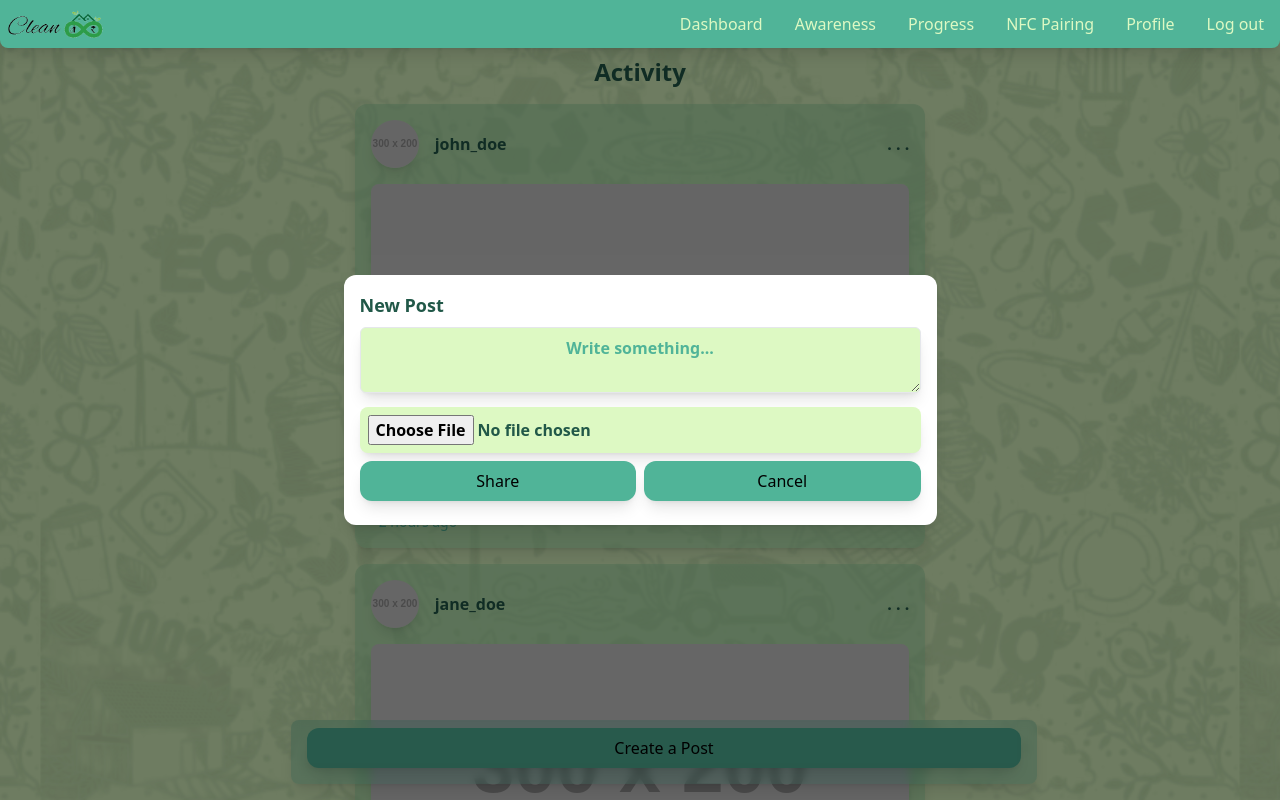
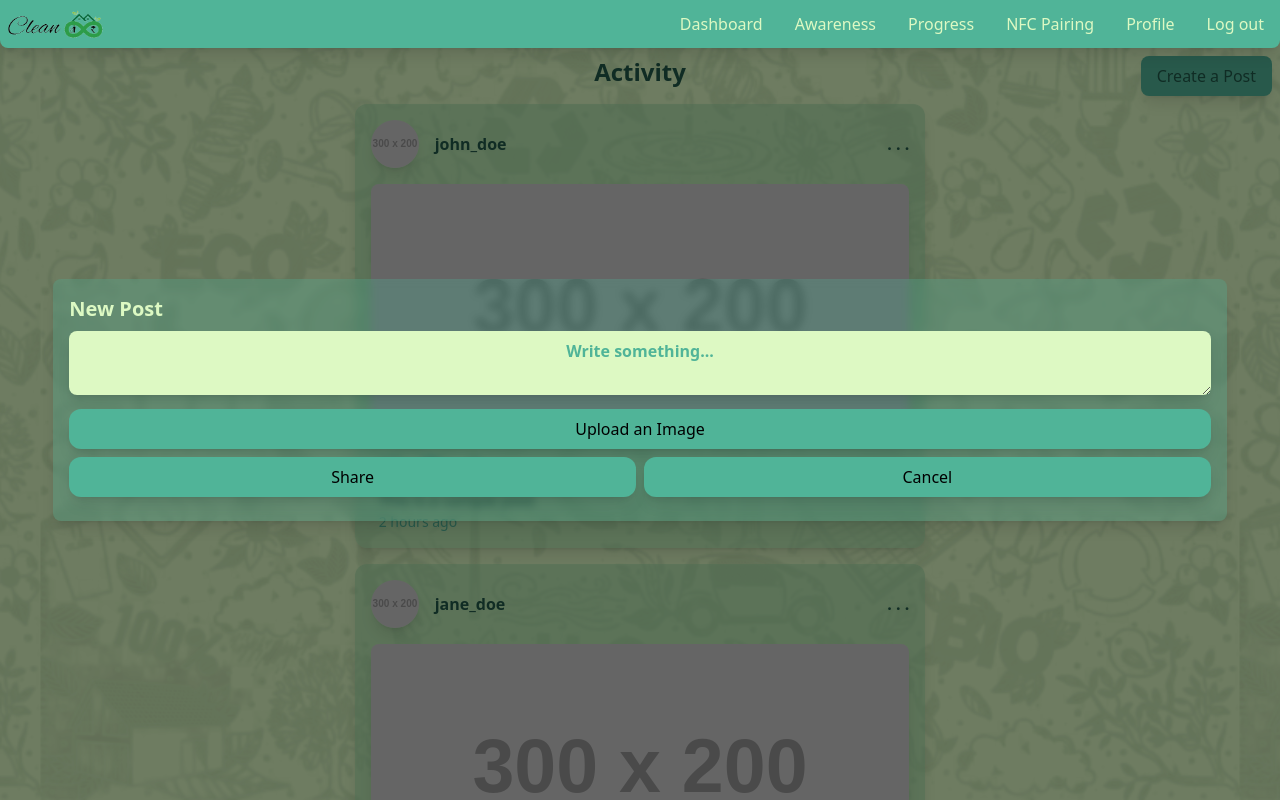
Before and after one commit to Densingh-123/cleaninfinity, a React (Vite) app in the folder client/: page /activity in a window 1280 px wide. Both pictures are taken after a click on the button "Create a Post". Shown: the top 800 px of the page. Built offline with nearby package versions, Linux system fonts and the light colour scheme.

Commit message:
updated the post section of activity page

```diff
--- a/client/src/components/Activity.jsx
+++ b/client/src/components/Activity.jsx
@@ -1,91 +1,119 @@
-import { useState, useEffect } from 'react'
+import { useEffect, useState } from "react";
 
 function Post({ name, time, image, description }) {
-  const [liked, setLiked] = useState(false)
+  const [liked, setLiked] = useState(false);
   return (
-    <div className='bg-light-green/50 drop-shadow-sm p-4 rounded-xl shadow-lg my-4 mx-4 md:mx-16'>
-      <div className='flex items-center justify-between'>
-        <div className='flex items-center justify-center'>
-          <img src={image} alt='Profile' className='w-12 h-12 object-cover shadow-lg rounded-full mr-4' />
-          <h4 className='font-bold'>{name}</h4>
+    <div className="bg-light-green/50 drop-shadow-sm p-4 rounded-xl shadow-lg my-4 mx-4 md:mx-16">
+      <div className="flex items-center justify-between">
+        <div className="flex items-center justify-center">
+          <img
+            src={image}
+            alt="Profile"
+            className="w-12 h-12 object-cover shadow-lg rounded-full mr-4"
+          />
+          <h4 className="font-bold">{name}</h4>
         </div>
-        <p className='font-extrabold'>. . .</p>
+        <p className="font-extrabold">. . .</p>
       </div>
-      <img src={image} alt='Post' className='w-full h-64 object-cover rounded-lg shadow-lg my-4' />
-      <div className='mt-4 ml-2'>
-        <div className='flex items-center justify-between'>
-          <div className='flex items-center gap-x-4'>
+      <img
+        src={image}
+        alt="Post"
+        className="w-full h-64 object-cover rounded-lg shadow-lg my-4"
+      />
+      <div className="mt-4 ml-2">
+        <div className="flex items-center justify-between">
+          <div className="flex items-center gap-x-4">
             <img
-              src={liked ? '/heart-solid.svg' : '/heart-regular.svg'}
-              alt='Like'
-              className='w-6 cursor-pointer shadow-lg'
+              src={liked ? "/heart-solid.svg" : "/heart-regular.svg"}
+              alt="Like"
+              className="w-6 cursor-pointer shadow-lg"
               onClick={() => setLiked(!liked)}
             />
-            <img src='/comment-solid.svg' alt='Comment' className='w-6' />
-            <img src='/paper-plane-solid.svg' alt='Share' className='w-5' />
+            <img src="/comment-solid.svg" alt="Comment" className="w-6" />
+            <img src="/paper-plane-solid.svg" alt="Share" className="w-5" />
           </div>
         </div>
-        <div className='mt-2 flex flex-col items-start'>
-          <p className=''>{description}</p>
-          <p className='text-sm text-medium-green'>{time}</p>
+        <div className="mt-2 flex flex-col items-start">
+          <p className="">{description}</p>
+          <p className="text-sm text-medium-green">{time}</p>
         </div>
       </div>
     </div>
-  )
+  );
 }
 
 export default function Activity({ posts }) {
-  const [showPopup, setShowPopup] = useState(false)
-  const [newPost, setNewPost] = useState({ text: '', image: null })
+  const [showPopup, setShowPopup] = useState(false);
+  const [newPost, setNewPost] = useState({ text: "", image: null });
 
   const handleImageChange = (e) => {
-    setNewPost({ ...newPost, image: URL.createObjectURL(e.target.files[0]) })
-  }
+    setNewPost({ ...newPost, image: URL.createObjectURL(e.target.files[0]) });
+  };
 
   const handleKeyPress = (e) => {
-    if (e.key === 'Escape') setShowPopup(false)
-  }
+    if (e.key === "Escape") setShowPopup(false);
+  };
 
   useEffect(() => {
     if (showPopup) {
-      window.addEventListener('keydown', handleKeyPress)
-      return () => window.removeEventListener('keydown', handleKeyPress)
+      window.addEventListener("keydown", handleKeyPress);
+      return () => window.removeEventListener("keydown", handleKeyPress);
     }
-  }, [showPopup])
+  }, [showPopup]);
 
   return (
-    <div className='container mb-10'>
-      <div className='text-2xl font-bold text-center'>Activity</div>
-      {posts.map(post => (
-        <Post {...post} key={post.name} />
-      ))}
-      <div className='fixed bottom-4 w-full md:w-7/12 justify-center flex items-center drop gap-x-2 px-4 py-2'>
-        <button
-          onClick={() => setShowPopup(true)}
-          className='btn bg-medium-green text-white p-2 rounded-lg'>
-          Create a Post
-        </button>
-      </div>
+    <div className="container mb-20 lg:mb-10">
+      <div className="text-2xl font-bold text-center">Activity</div>
+      {posts.map((post) => <Post {...post} key={post.name} />)}
+      <button
+        onClick={() => setShowPopup(true)}
+        className="fixed top-14 right-2 bg-medium-green font-medium px-4 py-2 rounded-lg shadow-lg"
+      >
+        Create a Post
+      </button>
       {showPopup && (
-        <div className='fixed top-0 left-0 w-full h-full flex items-center justify-center bg-black bg-opacity-50'>
-          <div className='bg-white p-4 rounded-xl shadow-lg'>
-            <h3 className='text-lg font-bold mb-2'>New Post</h3>
+        <div className="fixed inset-0 w-full h-full flex items-center justify-center bg-black bg-opacity-50">
+          <div className="drop p-4 w-11/12">
+            <h3 className="mb-2 text-lightest-green">New Post</h3>
             <textarea
-              placeholder='Write something...'
+              placeholder="Write something..."
               value={newPost.text}
               onChange={(e) => setNewPost({ ...newPost, text: e.target.value })}
-              className='w-full mb-2 p-2 border rounded-md'></textarea>
-            <input type='file' accept='image/*' onChange={handleImageChange} className='mb-2' />
-            {newPost.image && <img src={newPost.image} alt='Preview' className='w-full h-40 object-cover mb-2' />}
-            <div className='flex gap-2'>
+            >
+            </textarea>
+            <label htmlFor="file-upload" className="hidden">
+              <input
+                type="file"
+                accept="image/*"
+                id="file-upload"
+                onChange={handleImageChange}
+                className="hidden"
+              />
+            </label>
+            <button
+              className="btn"
+              onClick={() => document.getElementById("file-upload").click()}
+            >
+              Upload an Image
+            </button>
+            {newPost.image && (
+              <img
+                src={newPost.image}
+                alt="Preview"
+                className="mx-auto"
+              />
+            )}
+            <div className="flex gap-2">
               <button
                 onClick={() => setShowPopup(false)}
-                className='btn bg-medium-green text-white flex-grow p-2 rounded-lg'>
+                className="btn"
+              >
                 Share
               </button>
               <button
                 onClick={() => setShowPopup(false)}
-                className='btn bg-red-500 text-white flex-grow p-2 rounded-lg'>
+                className="btn"
+              >
                 Cancel
               </button>
             </div>
@@ -93,5 +121,5 @@ export default function Activity({ posts }) {
         </div>
       )}
     </div>
-  )
+  );
 }
```
